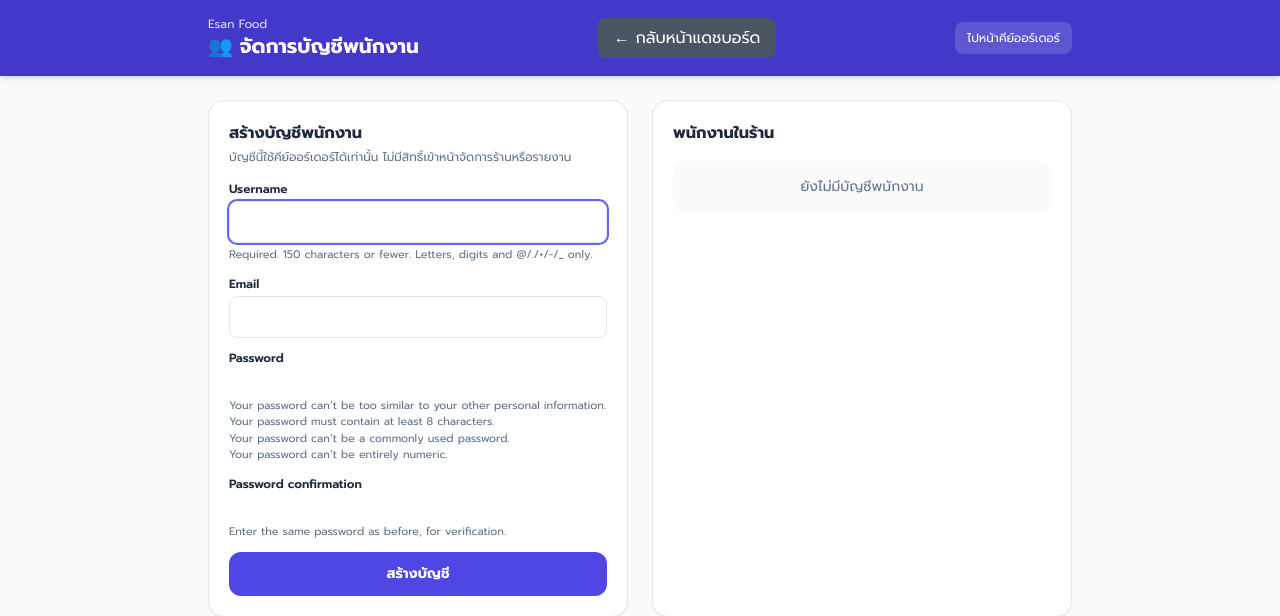
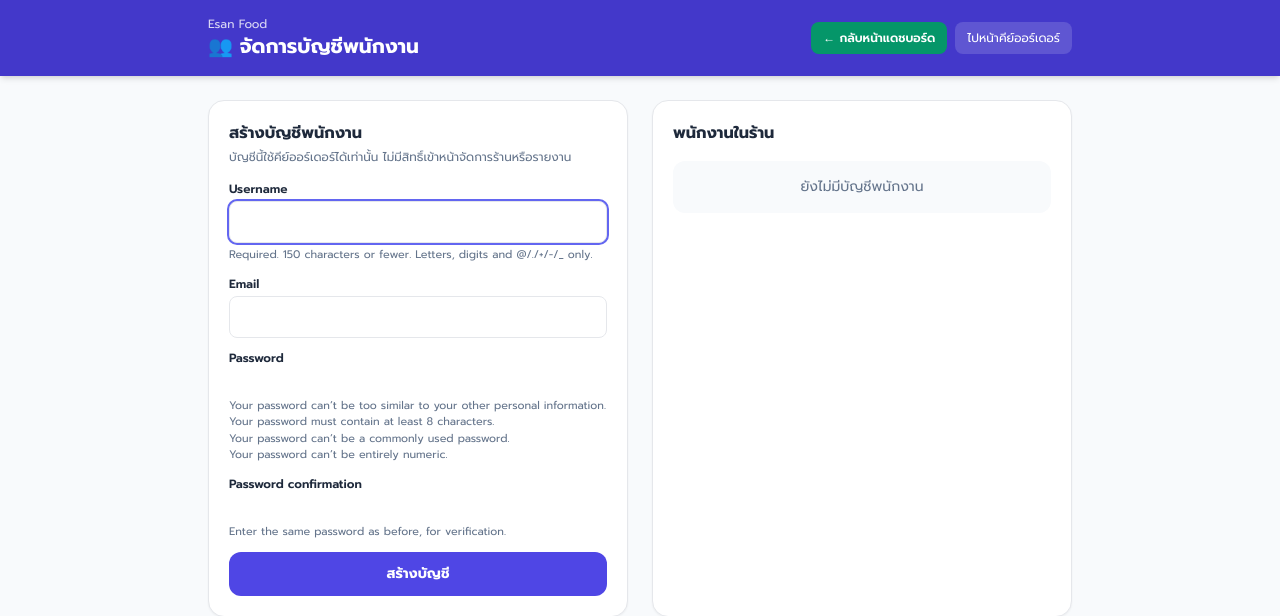
Before and after one commit to Dr-JO1986/restaurant-pos, a Django app: a page that uses templates/restaurants/staff_manage.html in a window 1280 px wide. Shown: the top 616 px of the page. Run offline with Django 5.2, Linux system fonts and the light colour scheme; a user stored in the database is signed in; data comes from the database, SQL or seed files in the repository; data that the repository does not hold is empty; parts of the project's set-up code (start-up, migrations or seed data) failed here and were passed over; some libraries are stand-ins or nearby versions.

Commit message:
Update staff management header buttons style and color

```diff
--- a/templates/restaurants/staff_manage.html
+++ b/templates/restaurants/staff_manage.html
@@ -15,8 +15,10 @@
                 <p class="text-xs opacity-80">{{ restaurant.name }}</p>
                 <h1 class="text-xl font-bold">👥 จัดการบัญชีพนักงาน</h1>
             </div>
-            <a href="{% url 'merchant_dashboard' restaurant.slug %}" class="px-4 py-2 bg-gray-600 text-white rounded-lg hover:bg-gray-700 transition">← กลับหน้าแดชบอร์ด</a>
-            <a href="{% url 'staff_order_screen' restaurant.slug %}" class="rounded-lg bg-white/15 px-3 py-2 text-xs">ไปหน้าคีย์ออร์เดอร์</a>
+            <div class="flex items-center gap-2">
+                 <a href="{% url 'merchant_dashboard' restaurant.slug %}" class="rounded-lg bg-emerald-600 px-3 py-2 text-xs font-semibold text-white hover:bg-emerald-700 transition">← กลับหน้าแดชบอร์ด</a>
+                 <a href="{% url 'staff_order_session' restaurant.slug %}" class="rounded-lg bg-white/15 px-3 py-2 text-xs">ไปหน้าคีย์ออร์เดอร์</a>
+            </div>
         </div>
     </header>
 
```
